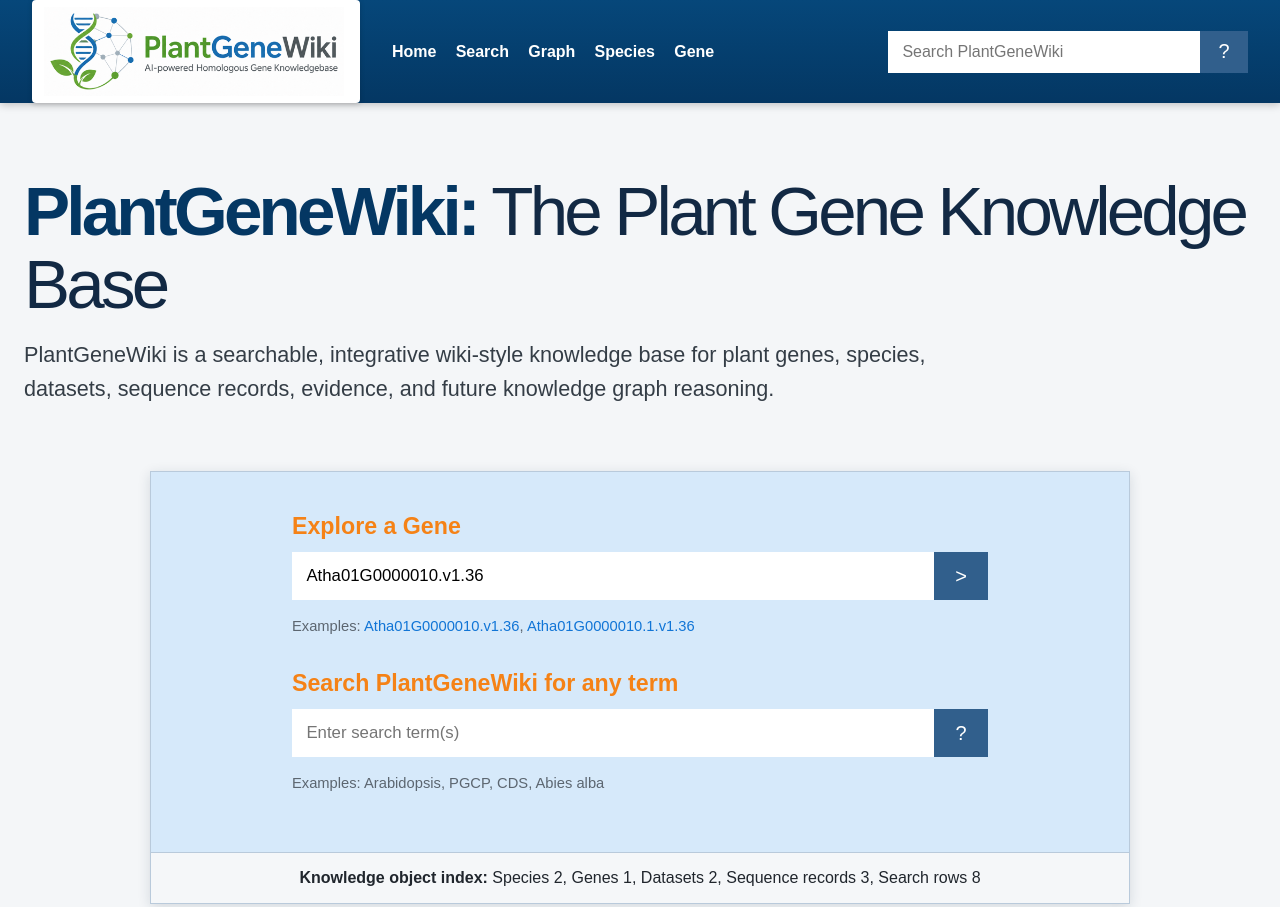
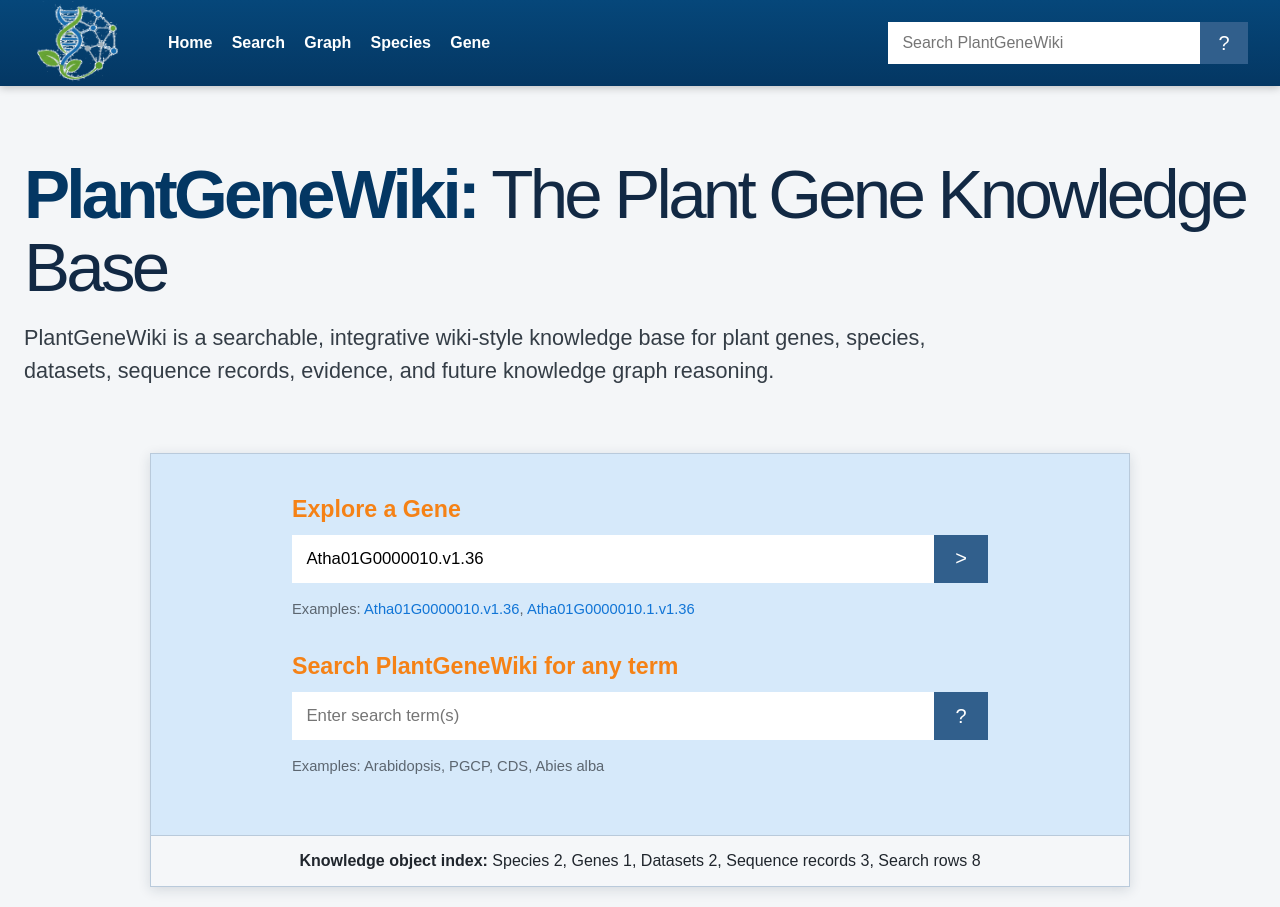
Before and after one commit to nebuscar/PlantGeneWiki, an Astro site in the folder apps/web/: page / in a window 1280 px wide. Shown: the top 907 px of the page. Built offline with nearby package versions, Linux system fonts and the light colour scheme; Astro itself is replaced by a stand-in of ours.

Commit message:
Switch header to logo mark asset

```diff
--- a/apps/web/src/layouts/BaseLayout.astro
+++ b/apps/web/src/layouts/BaseLayout.astro
@@ -14,7 +14,7 @@
   <body>
     <header class="site-header">
       <a class="brand" href="/" aria-label="PlantGeneWiki home">
-        <img class="brand-logo" src="/assets/plantgenewiki-logo-full.png" alt="PlantGeneWiki" />
+        <img class="brand-logo" src="/assets/plantgenewiki-logo-mark.png" alt="PlantGeneWiki" />
       </a>
       <nav aria-label="Main navigation">
         <a href="/">Home</a>
--- a/apps/web/src/styles/global.css
+++ b/apps/web/src/styles/global.css
@@ -60,11 +60,7 @@
   display: inline-flex;
   align-items: center;
   color: #ffffff;
-  min-width: 328px;
-  padding: 0.45rem 0.75rem;
-  border-radius: 4px;
-  background: #ffffff;
-  box-shadow: 0 1px 5px rgba(0, 0, 0, 0.18);
+  min-width: 104px;
   text-decoration: none;
 }
 
@@ -75,7 +71,7 @@
 
 .brand-logo {
   display: block;
-  width: 300px;
+  width: 92px;
   height: auto;
 }
 
```
Also changed, not shown: apps/web/public/assets/plantgenewiki-logo-mark.png (added).
